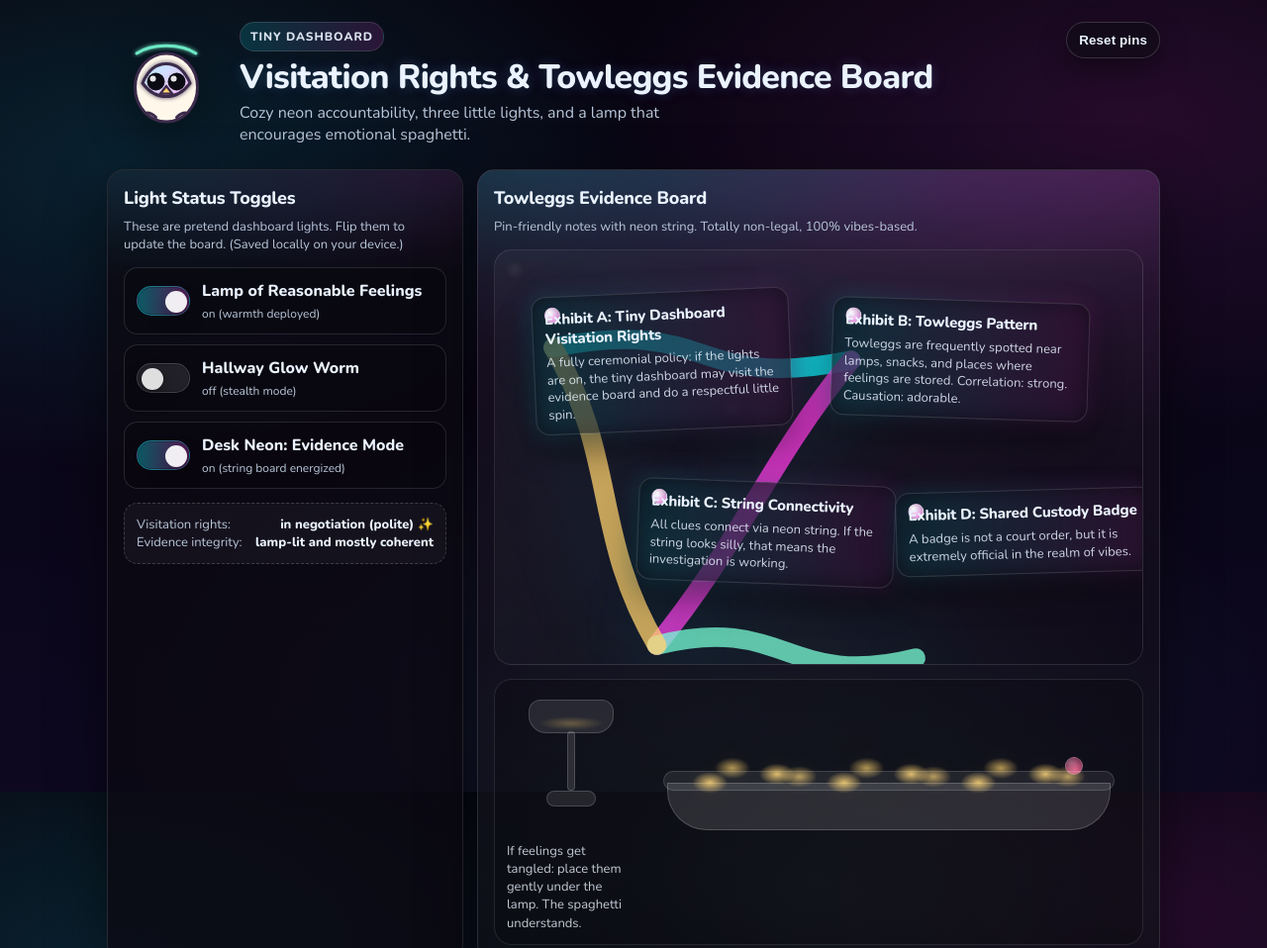
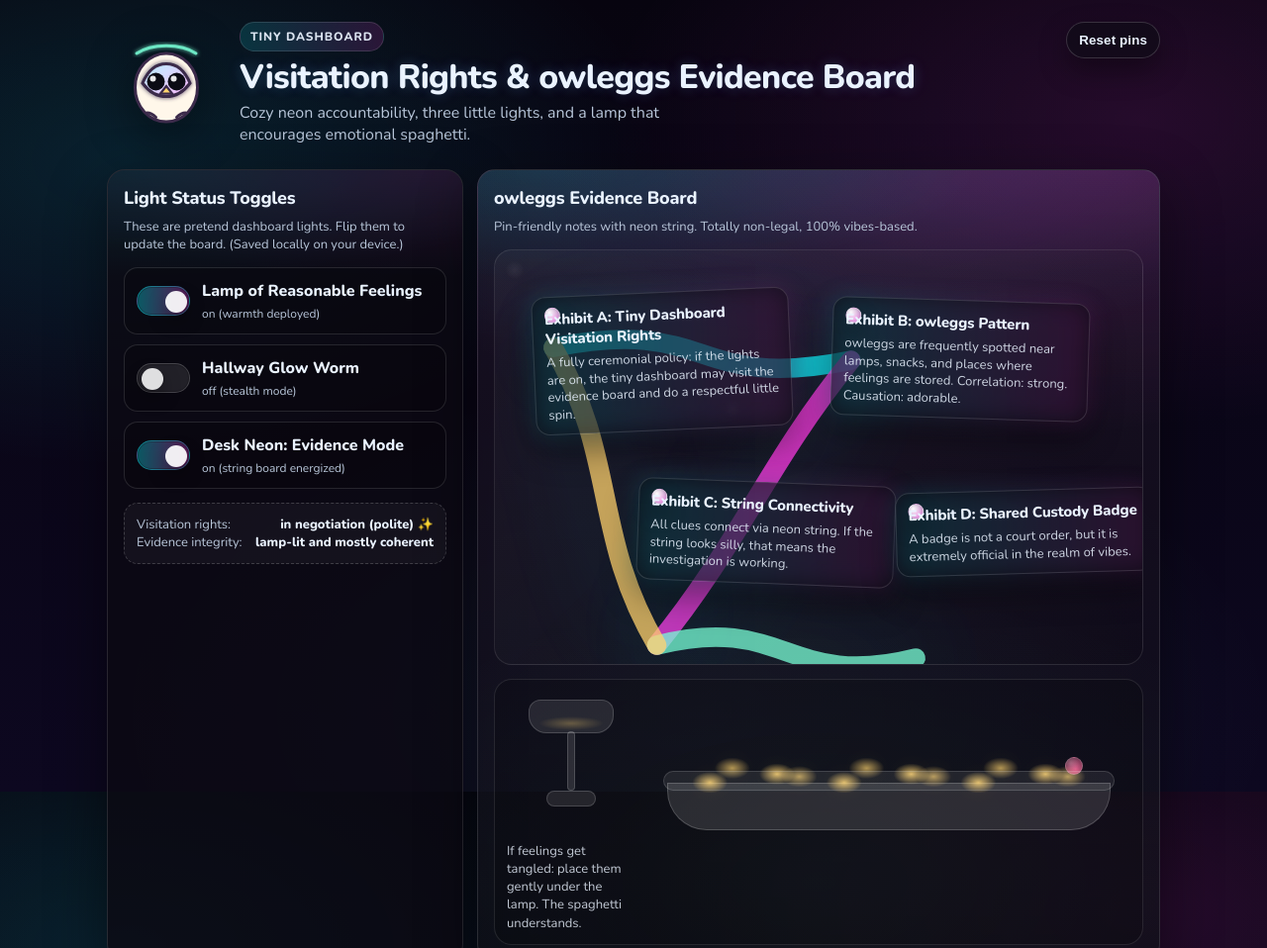
Before and after one commit to owleggsbot/tiny-dashboard-visitation-rights, a plain HTML site: page index.html in a window 1280 px wide. Shown: the top 958 px of the page at 99% size. Drawn offline with nearby package versions, Linux system fonts and the light colour scheme.

Commit message:
Rename Towleggs -> owleggs

```diff
--- a/index.html
+++ b/index.html
@@ -4,7 +4,7 @@
   <meta charset="utf-8" />
   <meta name="viewport" content="width=device-width, initial-scale=1" />
   <meta name="color-scheme" content="dark light" />
-  <title>Tiny Dashboard Visitation Rights • Towleggs Evidence Board</title>
+  <title>Tiny Dashboard Visitation Rights • owleggs Evidence Board</title>
   <meta name="description" content="A tiny cozy-neon evidence board: visitation rights, light statuses, and emotionally supportive spaghetti." />
 
   <!-- Optional font. Safe: static CSS, no analytics. Remove if you want fully offline. -->
@@ -57,7 +57,7 @@
 
       <div>
         <div class="kicker" id="kicker">Tiny Dashboard</div>
-        <h1 class="title" id="title">Visitation Rights & Towleggs Evidence Board</h1>
+        <h1 class="title" id="title">Visitation Rights & owleggs Evidence Board</h1>
         <p class="subtitle" id="subtitle">Cozy neon accountability, three little lights, and a lamp that encourages emotional spaghetti.</p>
       </div>
     </div>
@@ -124,7 +124,7 @@
     </section>
 
     <section class="panel panel--evidence" aria-labelledby="evidenceTitle">
-      <h2 id="evidenceTitle">Towleggs Evidence Board</h2>
+      <h2 id="evidenceTitle">owleggs Evidence Board</h2>
       <p class="hint">Pin-friendly notes with neon string. Totally non-legal, 100% vibes-based.</p>
 
       <div class="evidence-grid" id="evidenceGrid" aria-live="polite"></div>
--- a/script.js
+++ b/script.js
@@ -1,5 +1,5 @@
 /*
-  Tiny Dashboard Visitation Rights — Towleggs Evidence Board
+  Tiny Dashboard Visitation Rights — owleggs Evidence Board
   Safe-by-default: no tracking, no analytics, no network calls.
   (Optional Google Font is loaded via <link> in index.html — remove to be 100% offline.)
 
@@ -7,7 +7,7 @@
 */
 
 const CONFIG = {
-  title: "Visitation Rights & Towleggs Evidence Board",
+  title: "Visitation Rights & owleggs Evidence Board",
   kicker: "Tiny Dashboard",
   subtitle: "Cozy neon accountability, three little lights, and a lamp that encourages emotional spaghetti.",
 
@@ -60,8 +60,8 @@ const CONFIG = {
       x: 52,
       y: 12,
       rot: 1.8,
-      title: "Exhibit B: Towleggs Pattern",
-      body: "Towleggs are frequently spotted near lamps, snacks, and places where feelings are stored. Correlation: strong. Causation: adorable."
+      title: "Exhibit B: owleggs Pattern",
+      body: "owleggs are frequently spotted near lamps, snacks, and places where feelings are stored. Correlation: strong. Causation: adorable."
     },
     {
       id: "note3",
```
Also changed, not shown: README.md.
